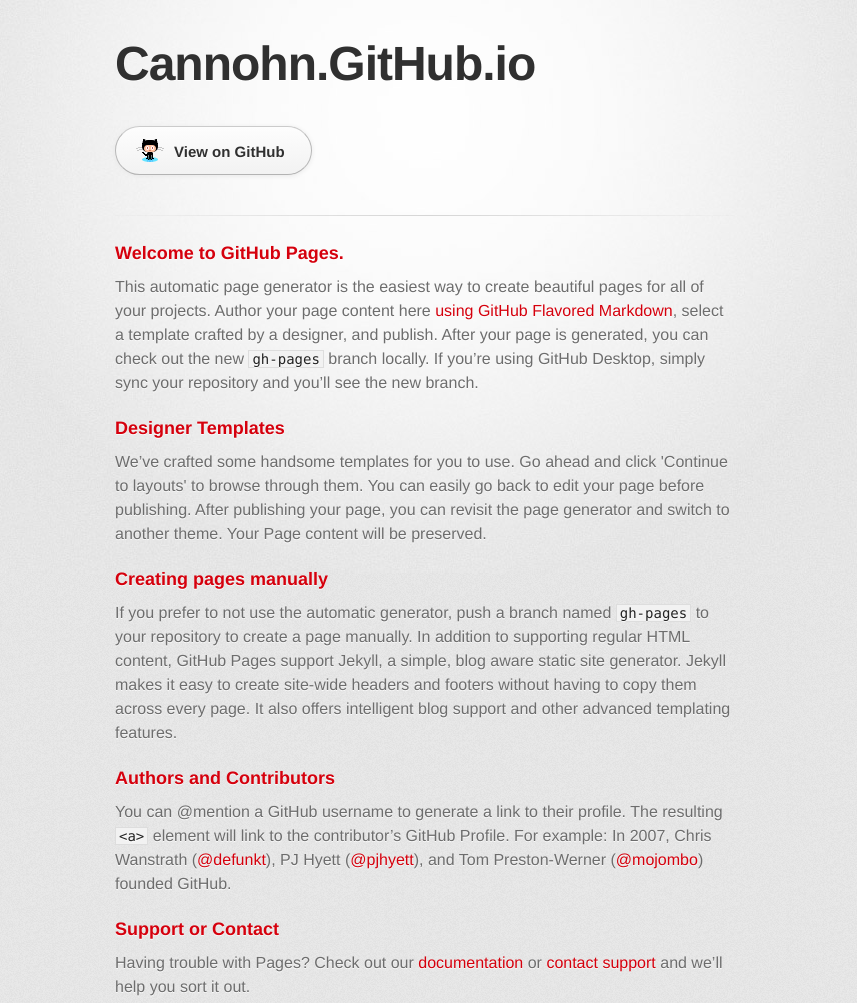
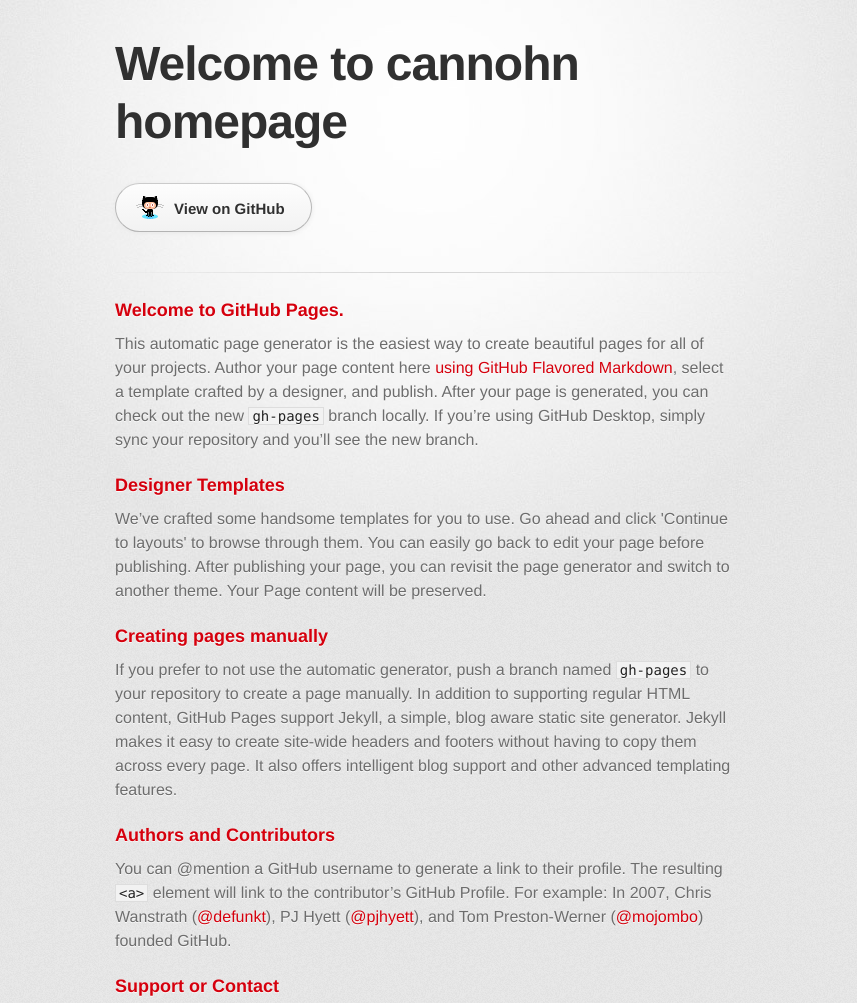
Before and after one commit to cannohn/cannohn.github.io, a plain HTML site: page index.html in a window 1280 px wide. Shown: the top 1003 px of the page, without its empty margins (215-1072 px from the left). Drawn offline with Linux system fonts and the light colour scheme; a web font is replaced by a local one.

Commit message:
updated welcome

```diff
--- a/index.html
+++ b/index.html
@@ -18,7 +18,7 @@
       <div class="inner">
 
         <header>
-          <h1>Cannohn.GitHub.io</h1>
+          <h1>Welcome to cannohn homepage</h1>
           <h2></h2>
         </header>
 
```
